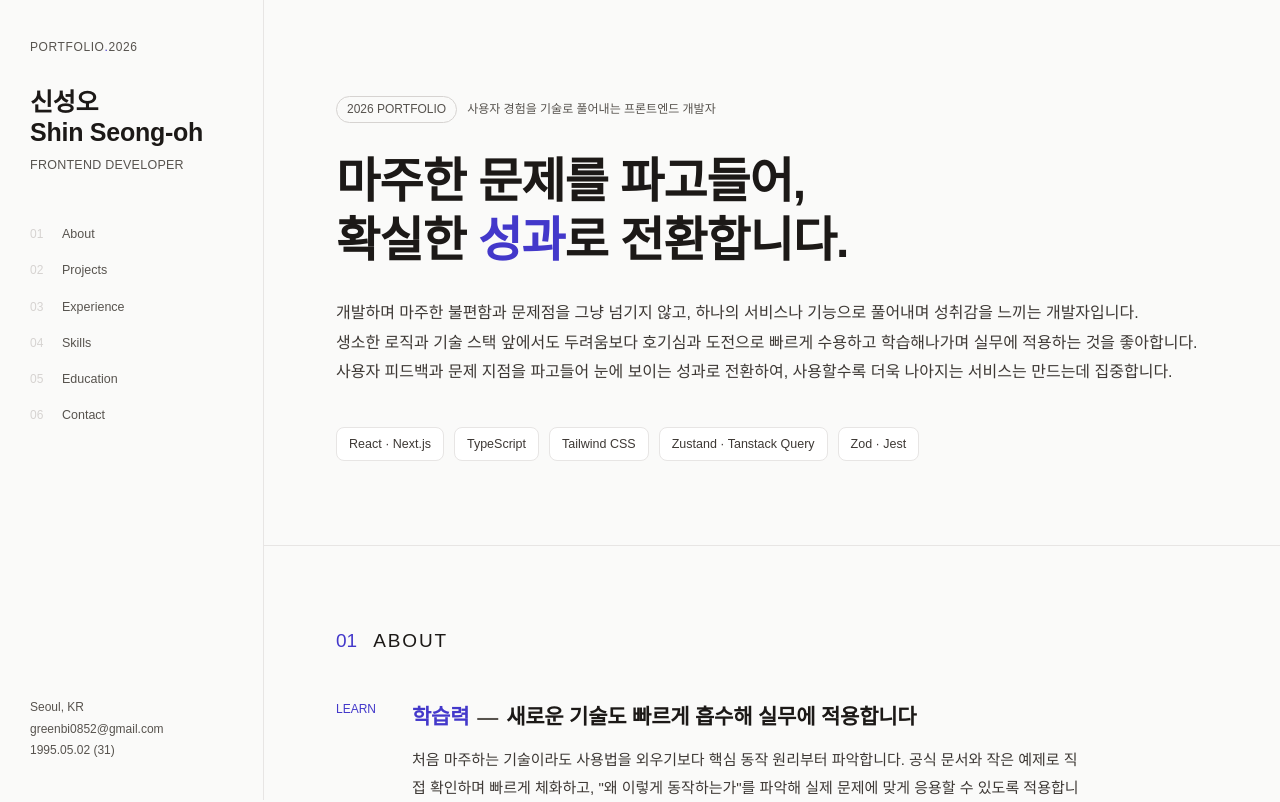
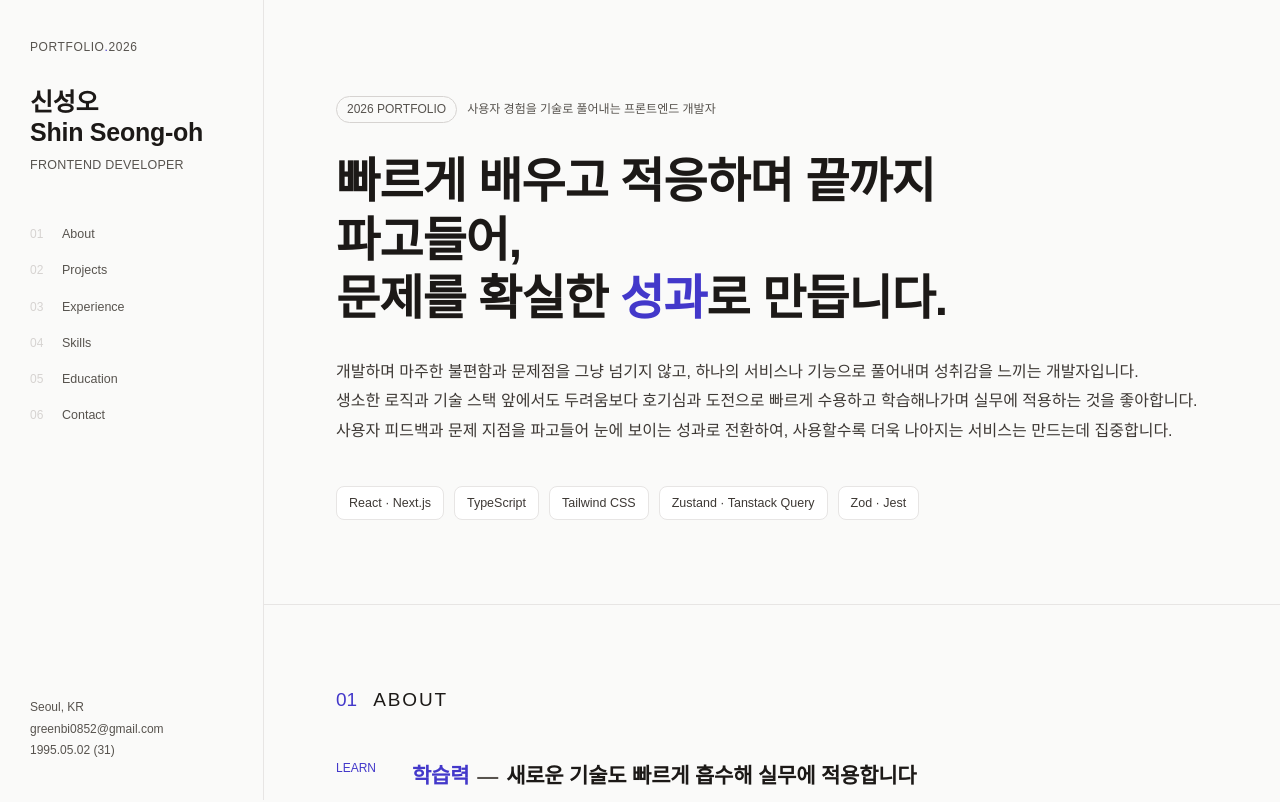
Before and after one commit to seong5/seong5.github.io, a Next.js app: page / in a window 1280 px wide. Shown: the top 802 px of the page. Built offline with nearby package versions, Linux system fonts and the light colour scheme; a web font is replaced by a local one.

Commit message:
💄 style: 히어로 메인 문구를 학습·문제해결 역량 중심으로 수정
About 섹션의 LEARN·SOLVE 역량을 종합해 메인 카피를 다듬고 max-w를 26ch로 조정

```diff
--- a/app/components/Hero.tsx
+++ b/app/components/Hero.tsx
@@ -7,11 +7,11 @@ export default function Hero() {
         </span>
         <span>사용자 경험을 기술로 풀어내는 프론트엔드 개발자</span>
       </div>
-      <h2 className="max-w-[22ch] text-[clamp(1.875rem,4vw,3rem)] font-semibold leading-[1.22] tracking-[-.02em] break-keep">
-        마주한 문제를 파고들어,
+      <h2 className="max-w-[26ch] text-[clamp(1.875rem,4vw,3rem)] font-semibold leading-[1.22] tracking-[-.02em] break-keep">
+        빠르게 배우고 적응하며 끝까지 파고들어,
         <br />
         <span className="whitespace-nowrap">
-          확실한 <em className="not-italic text-accent">성과</em>로 전환합니다.
+          문제를 확실한 <em className="not-italic text-accent">성과</em>로 만듭니다.
         </span>
       </h2>
       <p className="mt-7 text-[1rem] font-normal leading-[1.85] text-ink2">
```
